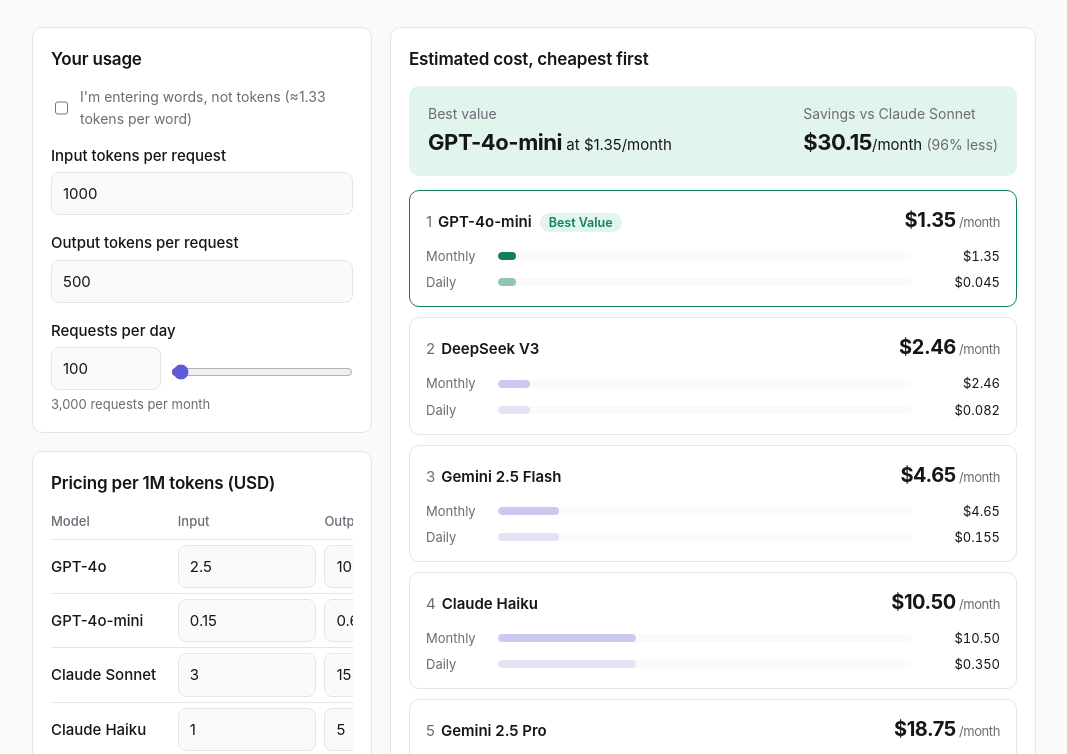
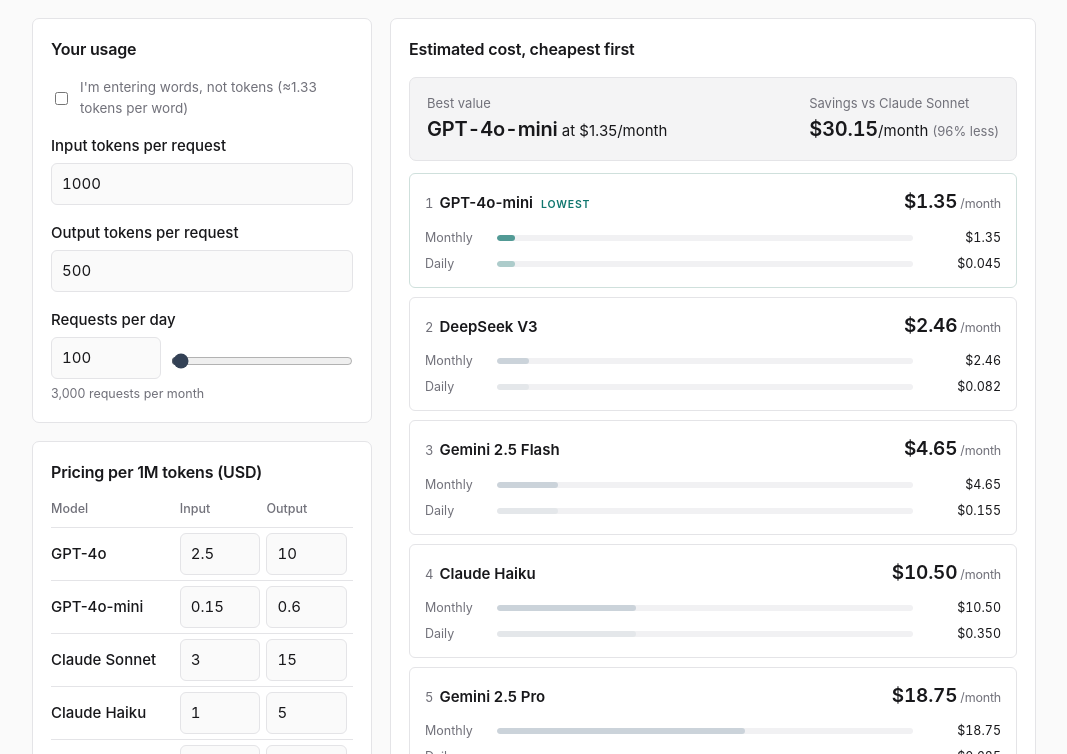
Before and after one commit to shushu888-kr/ai-cost-calculator, a plain HTML site: page index.html in a window 1280 px wide. Shown: the part 124-878 px from the top of the page, without its empty margins (106-1173 px from the left). Drawn offline with Linux system fonts and the light colour scheme.

Commit message:
Tone down palette, hairline borders, fix pricing table overflow

```diff
--- a/index.html
+++ b/index.html
@@ -20,30 +20,34 @@
 </script>
 <style>
 :root{
-  --bg:#fafafa;--panel:#fff;--line:#e5e5e8;--text:#16161a;--mute:#6b6b76;
-  --accent:#5b5bd6;--accent-soft:#ececfb;--good:#12805c;--good-soft:#e2f5ec;--bar:#c9c9f2;--bar2:#e3e3f6;
-  --r:10px;color-scheme:light;
+  --bg:#fafafa;--panel:#ffffff;--line:#e4e4e7;--text:#18181b;--mute:#71717a;
+  --accent:#334155;--accent-soft:#eef1f4;--good:#0f766e;--good-line:#cfe0dc;
+  --bar:#cbd3da;--bar2:#e4e7ea;--sum-bg:#f4f4f5;
+  --btn-bg:#1f2937;--btn-ink:#fafafa;--track:#f1f1f3;
+  --r:7px;color-scheme:light;
 }
 @media (prefers-color-scheme:dark){:root:not([data-theme="light"]){
-  --bg:#0b0b0d;--panel:#131316;--line:#26262c;--text:#ededf0;--mute:#8d8d99;
-  --accent:#8b8bf0;--accent-soft:#1d1d33;--good:#4cd6a0;--good-soft:#0f2a20;--bar:#35356b;--bar2:#26264a;color-scheme:dark}}
+  --bg:#0e0f11;--panel:#16171a;--line:#27272a;--text:#e4e4e7;--mute:#a1a1aa;
+  --accent:#94a3b8;--accent-soft:#1f2430;--good:#5eead4;--good-line:#23514b;
+  --bar:#3f4650;--bar2:#2a2f36;--sum-bg:#1b1c1f;
+  --btn-bg:#e4e4e7;--btn-ink:#0e0f11;--track:#202124;color-scheme:dark}}
 :root[data-theme="dark"]{
-  --bg:#0b0b0d;--panel:#131316;--line:#26262c;--text:#ededf0;--mute:#8d8d99;
-  --accent:#8b8bf0;--accent-soft:#1d1d33;--good:#4cd6a0;--good-soft:#0f2a20;--bar:#35356b;--bar2:#26264a;color-scheme:dark}
+  --bg:#0e0f11;--panel:#16171a;--line:#27272a;--text:#e4e4e7;--mute:#a1a1aa;
+  --accent:#94a3b8;--accent-soft:#1f2430;--good:#5eead4;--good-line:#23514b;
+  --bar:#3f4650;--bar2:#2a2f36;--sum-bg:#1b1c1f;
+  --btn-bg:#e4e4e7;--btn-ink:#0e0f11;--track:#202124;color-scheme:dark}
 *{box-sizing:border-box}
 html{-webkit-text-size-adjust:100%}
-body{margin:0;background:var(--bg);color:var(--text);font:15px/1.55 Inter,ui-sans-serif,system-ui,-apple-system,"Segoe UI",Roboto,sans-serif}
-.wrap{max-width:1040px;margin:0 auto;padding:28px 18px 64px}
-header{display:flex;justify-content:space-between;align-items:flex-start;gap:16px;margin-bottom:26px}
-h1{font-size:clamp(26px,5vw,38px);line-height:1.12;margin:0 0 8px;letter-spacing:-.025em;font-weight:650}
-header p{margin:0;color:var(--mute);max-width:56ch}
-h2{font-size:17px;margin:0 0 14px;letter-spacing:-.01em;font-weight:600}
+body{margin:0;background:var(--bg);color:var(--text);font:15px/1.6 Inter,ui-sans-serif,system-ui,-apple-system,"Segoe UI",Roboto,sans-serif}
+.wrap{max-width:1040px;margin:0 auto;padding:30px 18px 64px}
+header{display:flex;justify-content:space-between;align-items:flex-start;gap:16px;margin-bottom:24px}
+h1{font-size:clamp(22px,3.5vw,28px);line-height:1.2;margin:0 0 8px;letter-spacing:-.02em;font-weight:600}
+header p{margin:0;color:var(--mute);max-width:56ch;font-size:14.5px}
+h2{font-size:16px;margin:0 0 14px;letter-spacing:-.01em;font-weight:600}
 button,input{font:inherit;color:inherit}
-.btn{background:var(--panel);border:1px solid var(--line);border-radius:8px;padding:7px 13px;cursor:pointer;white-space:nowrap}
+.btn{background:var(--panel);border:1px solid var(--line);border-radius:6px;padding:7px 13px;cursor:pointer;white-space:nowrap;font-size:14px}
 .btn:hover{border-color:var(--accent)}
-.btn.primary{background:var(--accent);border-color:var(--accent);color:#fff}
-:root[data-theme="dark"] .btn.primary,
-@media (prefers-color-scheme:dark){.btn.primary{color:#0b0b0d}}
+.btn.primary{background:var(--btn-bg);border-color:var(--btn-bg);color:var(--btn-ink)}
 :focus-visible{outline:2px solid var(--accent);outline-offset:2px}
 .grid{display:grid;grid-template-columns:minmax(0,340px) minmax(0,1fr);gap:18px;align-items:start}
 @media(max-width:820px){.grid{grid-template-columns:1fr}}
@@ -51,51 +55,51 @@ button,input{font:inherit;color:inherit}
 .panel+.panel{margin-top:18px}
 label{display:block;font-weight:500;margin:0 0 5px}
 .field{margin-bottom:16px}.field:last-child{margin-bottom:0}
-.hint{color:var(--mute);font-size:13px;margin-top:4px}
-input[type=number]{width:100%;background:var(--bg);border:1px solid var(--line);border-radius:8px;padding:9px 11px}
+.hint{color:var(--mute);font-size:12.5px;margin-top:5px}
+input[type=number]{width:100%;background:var(--bg);border:1px solid var(--line);border-radius:6px;padding:8px 10px;font-variant-numeric:tabular-nums}
 input[type=number]:focus{border-color:var(--accent);outline:none;box-shadow:0 0 0 3px var(--accent-soft)}
 input[type=range]{width:100%;accent-color:var(--accent);margin:8px 0 2px}
 .row{display:flex;gap:10px;align-items:center}
 .row input[type=number]{width:110px;flex:none}
-.switch{display:flex;gap:9px;align-items:center;font-size:14px;color:var(--mute);cursor:pointer;margin:0 0 14px;font-weight:400}
-.switch input{accent-color:var(--accent);width:16px;height:16px}
-.summary{display:flex;flex-wrap:wrap;gap:10px 28px;align-items:center;justify-content:space-between;background:var(--good-soft);border:1px solid transparent;border-radius:var(--r);padding:16px 18px;margin-bottom:14px}
-.summary b{font-size:22px;letter-spacing:-.02em}
-.summary .sub{color:var(--mute);font-size:14px}
-.cards{display:grid;gap:10px}
-.card{border:1px solid var(--line);border-radius:var(--r);padding:14px 16px;background:var(--panel)}
-.card.best{border-color:var(--good)}
+.switch{display:flex;gap:9px;align-items:center;font-size:13.5px;color:var(--mute);cursor:pointer;margin:0 0 14px;font-weight:400}
+.switch input{accent-color:var(--accent);width:15px;height:15px}
+.summary{display:flex;flex-wrap:wrap;gap:10px 28px;align-items:center;justify-content:space-between;background:var(--sum-bg);border:1px solid var(--line);border-radius:var(--r);padding:15px 17px;margin-bottom:12px}
+.summary b{font-size:20px;letter-spacing:-.01em;font-weight:600;font-variant-numeric:tabular-nums}
+.summary .sub{color:var(--mute);font-size:13px}
+.cards{display:grid;gap:9px}
+.card{border:1px solid var(--line);border-radius:6px;padding:13px 15px;background:var(--panel)}
+.card.best{border-color:var(--good-line)}
 .top{display:flex;justify-content:space-between;align-items:baseline;gap:10px;flex-wrap:wrap}
 .name{font-weight:600}
-.rank{color:var(--mute);font-weight:400;margin-right:6px}
-.badge{background:var(--good-soft);color:var(--good);font-size:12.5px;font-weight:600;border-radius:99px;padding:2px 9px;margin-left:8px}
-.big{font-size:20px;font-weight:650;letter-spacing:-.02em}
-.big small{font-size:13px;color:var(--mute);font-weight:400;margin-left:3px}
+.rank{color:var(--mute);font-weight:400;margin-right:6px;font-size:13px;font-variant-numeric:tabular-nums}
+.badge{color:var(--good);font-size:10.5px;font-weight:600;letter-spacing:.08em;text-transform:uppercase;margin-left:8px;white-space:nowrap}
+.big{font-size:19px;font-weight:600;letter-spacing:-.01em;font-variant-numeric:tabular-nums}
+.big small{font-size:12.5px;color:var(--mute);font-weight:400;margin-left:3px}
 .bars{margin-top:10px;display:grid;gap:6px}
-.bl{display:grid;grid-template-columns:62px 1fr 78px;gap:10px;align-items:center;font-size:13px;color:var(--mute)}
+.bl{display:grid;grid-template-columns:62px 1fr 78px;gap:10px;align-items:center;font-size:12.5px;color:var(--mute)}
 .bl span:last-child{text-align:right;color:var(--text);font-variant-numeric:tabular-nums}
-.track{height:8px;border-radius:5px;background:var(--bg);overflow:hidden}
-.fill{height:100%;border-radius:5px;background:var(--bar);transition:width .3s}
+.track{height:6px;border-radius:3px;background:var(--track);overflow:hidden}
+.fill{height:100%;border-radius:3px;background:var(--bar);transition:width .3s}
 .fill.d{background:var(--bar2)}
-.best .fill{background:var(--good)}.best .fill.d{background:var(--good);opacity:.45}
+.best .fill{background:var(--good);opacity:.7}.best .fill.d{background:var(--good);opacity:.3}
 .tablewrap{overflow-x:auto}
-table{width:100%;border-collapse:collapse;min-width:420px}
-th{text-align:left;font-weight:500;color:var(--mute);font-size:13px;padding:0 8px 8px 0}
-td{padding:5px 8px 5px 0;border-top:1px solid var(--line)}
-td:first-child{font-weight:500;white-space:nowrap}
-td input{padding:6px 8px;width:100%;min-width:76px}
+table{width:100%;min-width:0;border-collapse:collapse}
+th{text-align:left;font-weight:500;color:var(--mute);font-size:12.5px;padding:0 6px 8px 0}
+td{padding:5px 6px 5px 0;border-top:1px solid var(--line)}
+td:first-child{font-weight:500;white-space:nowrap;overflow:hidden;text-overflow:ellipsis;padding-right:10px}
+td input{padding:6px 8px;width:100%;min-width:56px}
 .actions{display:flex;gap:10px;flex-wrap:wrap;margin-top:14px}
-.toast{color:var(--good);font-size:14px;align-self:center;opacity:0;transition:opacity .2s}
+.toast{color:var(--good);font-size:13.5px;align-self:center;opacity:0;transition:opacity .2s}
 .toast.on{opacity:1}
 .faq{margin-top:34px}
 details{border-top:1px solid var(--line);padding:13px 0}
 details:last-child{border-bottom:1px solid var(--line)}
 summary{cursor:pointer;font-weight:550;list-style:none;display:flex;justify-content:space-between;gap:12px}
 summary::-webkit-details-marker{display:none}
-summary::after{content:"+";color:var(--mute);font-weight:400}
+summary::after{content:"+";color:var(--mute);font-weight:400;margin-left:auto}
 details[open] summary::after{content:"–"}
 details p{margin:9px 0 0;color:var(--mute);max-width:70ch}
-footer{margin-top:30px;color:var(--mute);font-size:13px}
+footer{margin-top:30px;color:var(--mute);font-size:12.5px}
 @media(prefers-reduced-motion:reduce){.fill{transition:none}}
 </style>
 </head>
@@ -232,7 +236,7 @@ footer{margin-top:30px;color:var(--mute);font-size:13px}
     $("cards").innerHTML=rows.map(function(x,k){
       var pm=Math.max(x.m/max*100,x.m>0?1.5:0),pd=pm;
       return '<article class="card'+(k===0?' best':'')+'"><div class="top"><div class="name"><span class="rank">'+(k+1)+'</span>'+esc(x.n)+
-        (k===0?'<span class="badge">Best Value</span>':'')+'</div><div class="big">'+money(x.m)+'<small>/month</small></div></div>'+
+        (k===0?'<span class="badge">Lowest</span>':'')+'</div><div class="big">'+money(x.m)+'<small>/month</small></div></div>'+
         '<div class="bars"><div class="bl"><span>Monthly</span><div class="track"><div class="fill" style="width:'+pm+'%"></div></div><span>'+money(x.m)+'</span></div>'+
         '<div class="bl"><span>Daily</span><div class="track"><div class="fill d" style="width:'+pd+'%"></div></div><span>'+money(x.d)+'</span></div></div></article>';
     }).join("");
```
